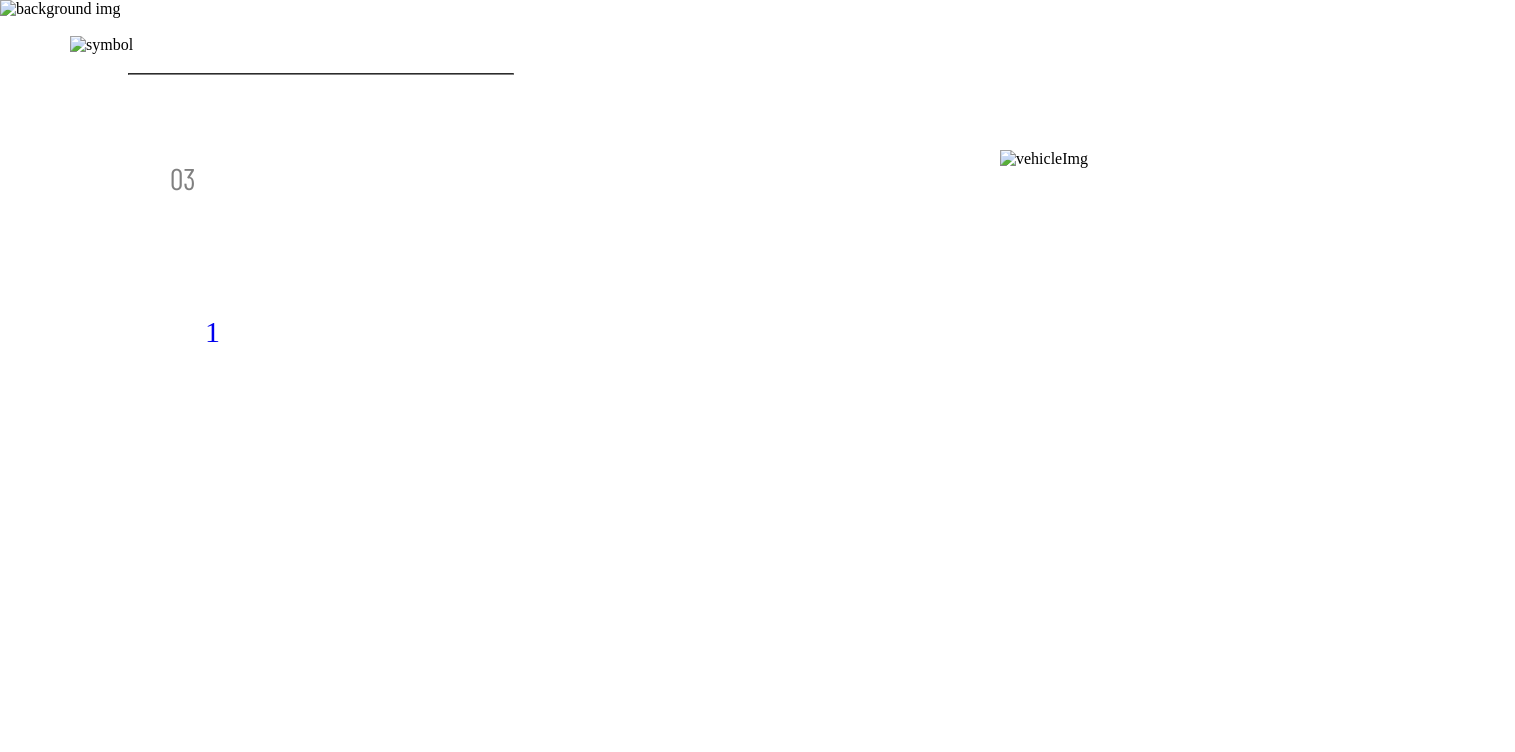
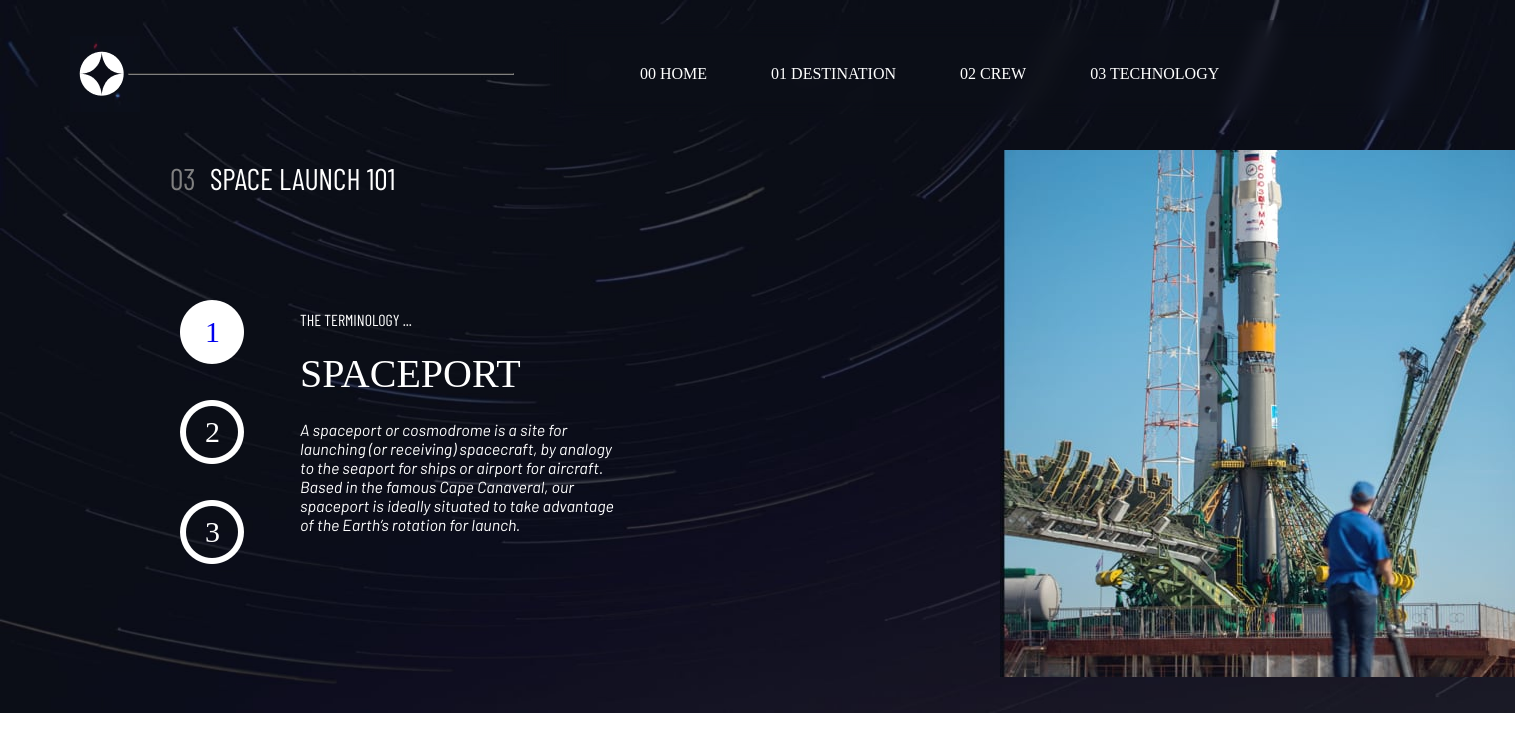
Before and after one commit to PratyushKurhe/Space-project, a plain HTML site: page technology-spaceport.html in a window 1280 px wide. Shown: the whole page, 1515 px wide, since content can reach past the window. Drawn offline with nearby package versions, Linux system fonts and the light colour scheme; files that its build step writes are made by us from their sources; a web font is replaced by a local one.

Commit message:
Update technology-spaceport.html

```diff
--- a/technology-spaceport.html
+++ b/technology-spaceport.html
@@ -6,7 +6,7 @@
 
   <link rel="icon" type="image/png" sizes="32x32" href="./assets/favicon-32x32.png">
   <script src="https://kit.fontawesome.com/b9bf6ad196.js" crossorigin="anonymous"></script>
-  <link rel="stylesheet" href="css/technology.css">
+  <link rel="stylesheet" href="technology.css">
 
     <link rel="icon" type="image/png" sizes="32x32" href="./assets/favicon-32x32.png">
     <link rel="preconnect" href="https://fonts.googleapis.com">
@@ -17,8 +17,8 @@
   <title>Frontend Mentor | Space tourism website</title>
 </head>
 <body>
-  <img class="homeBack" src="assets/technology/background-technology-desktop.jpg" alt="background img">
-  <img class="emoji" src="assets/emoji.png" alt="symbol">
+  <img class="homeBack" src="background-technology-desktop.jpg" alt="background img">
+  <img class="emoji" src="emoji.png" alt="symbol">
 
 
   <hr>
@@ -37,7 +37,7 @@
   <div class="pick">
   <span class="pick1">03</span> <span class="pick2">SPACE LAUNCH 101</span>
   </div>
-  <img class="vehicleImg" src="assets/technology/image-spaceport-portrait.jpg" alt="vehicleImg">
+  <img class="vehicleImg" src="image-spaceport-portrait.jpg" alt="vehicleImg">
 
 <a class="anchorCircle" href="technology-vehicle.html">
 <i class="fa-solid fa-circle fa-4x"></i>
```
